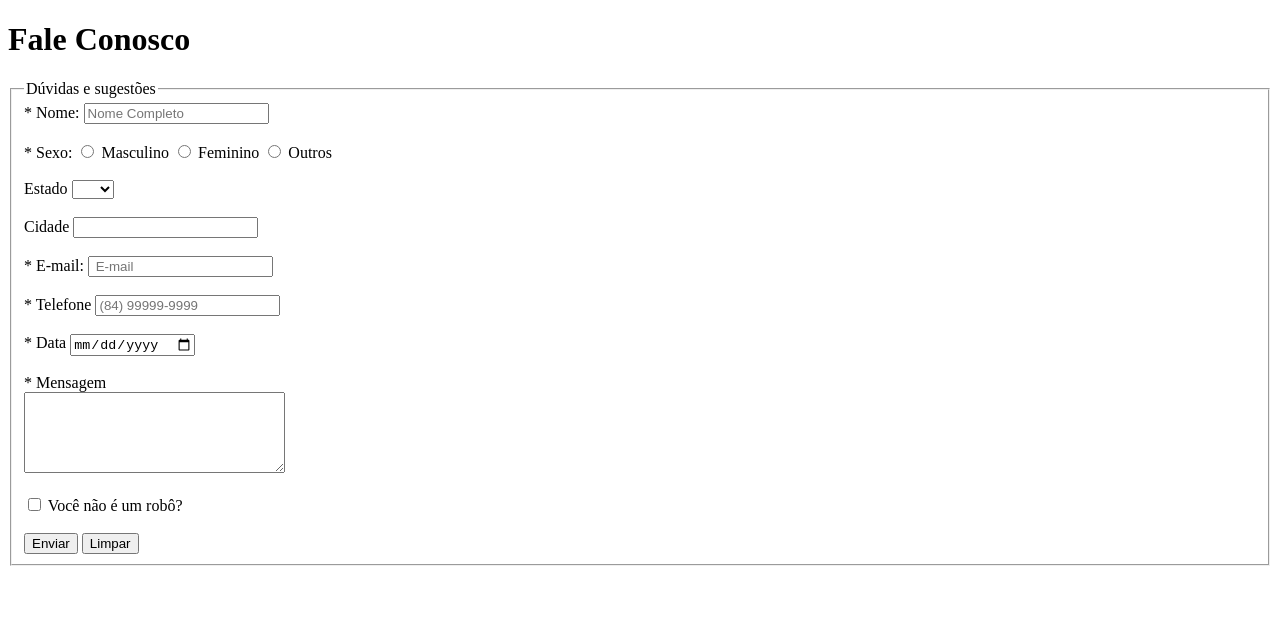
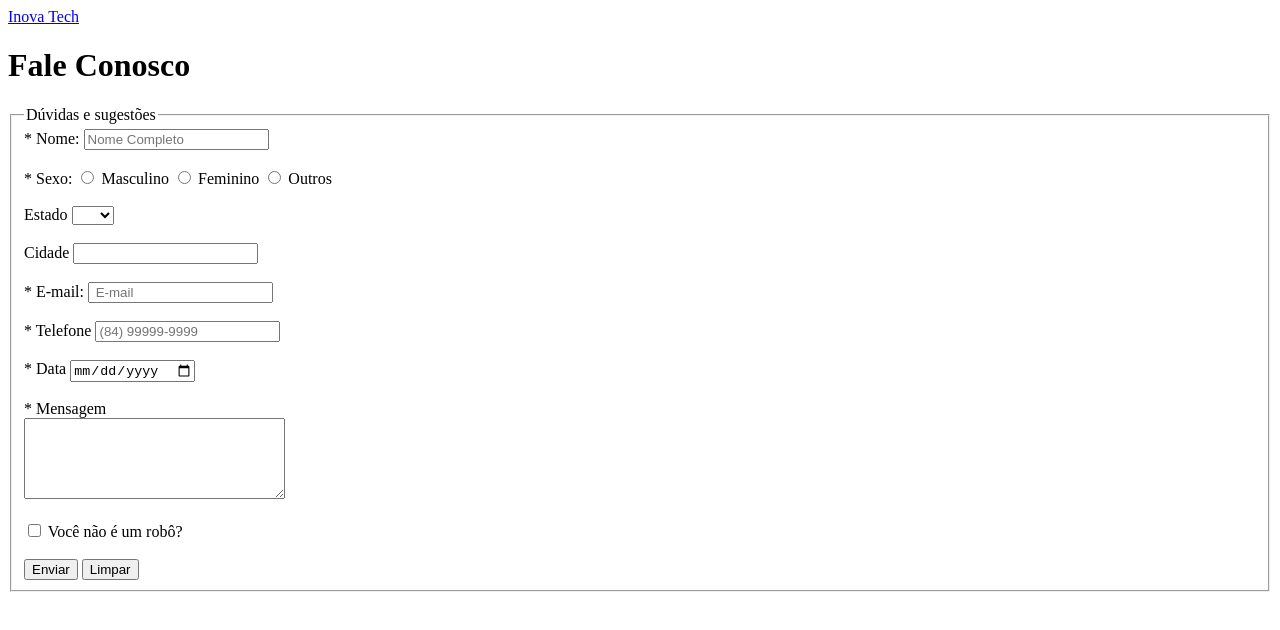
Before and after one commit to JacielCastro/UC07-WEB, a plain HTML site: page index.html in a window 1280 px wide. Drawn offline with Linux system fonts and the light colour scheme.

Commit message:
Add link to Inova Tech in index.html

```diff
--- a/Tela_Formulario.html
+++ b/index.html
@@ -6,6 +6,7 @@
     <title> Fale Conosco </title>
 </head>
 <body>
+    <a href="Inova_Tech/Inova_prin.html">  Inova Tech</a> <br>
     <h1> Fale Conosco </h1>
     <fieldset>
         <legend> Dúvidas e sugestões </legend>
```
